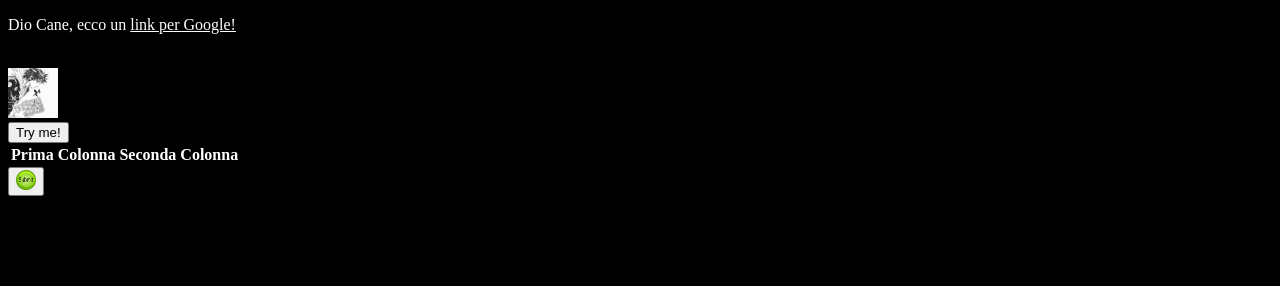
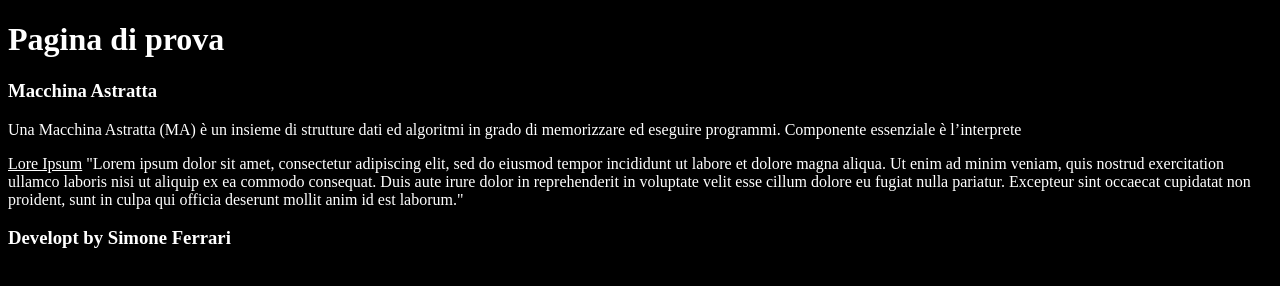
Before and after one commit to machinegunkelly96/machinegunkelly96.github.io, a plain HTML site: page index.html in a window 1280 px wide. Drawn offline with Linux system fonts and the light colour scheme; files whose address does not match are found by name.

Commit message:
Update index.html

```diff
--- a/index.html
+++ b/index.html
@@ -13,20 +13,28 @@
   </head>
 
   <body>
-    <p> Dio Cane, ecco un <a href="https://www.google.com/"> link per Google! </a></p> <br>
-    <img src="C:\Users\Utente\Documents\GitHub\machinegunkelly96.github.io\chrollo.jpg" width="50px" height="50px" alt="Head of The Spider"><br>
-    <button onclick="button1Click()"> Try me! </button>
-    <br>
-    <table>
-      <tr>
-        <th>Prima Colonna</th>
-        <th>Seconda Colonna</th>
-      </tr>
-    </table>
+    <header>
+      <h1>Pagina di prova </h1>
+    </header>
+    <article>
+      <section>
+        <h1>Macchina Astratta</h1>
+        <p>Una Macchina Astratta (MA) è un insieme di strutture
+          dati ed algoritmi in grado di memorizzare ed eseguire
+          programmi. Componente essenziale è l’interprete</p>
+      </section>
+      <aside>
+        <a href="https://it.lipsum.com/">Lore Ipsum</a>
+        "Lorem ipsum dolor sit amet, consectetur adipiscing elit, sed do eiusmod tempor incididunt ut labore et dolore magna aliqua.
+        Ut enim ad minim veniam, quis nostrud exercitation ullamco laboris nisi ut aliquip ex ea commodo consequat. Duis aute irure dolor
+        in reprehenderit in voluptate velit esse cillum dolore eu fugiat nulla pariatur. Excepteur sint occaecat cupidatat non proident, sunt in
+        culpa qui officia deserunt mollit anim id est laborum."
+      </aside>
 
-    <form>
-      <button type="submit"> <img src="C:\Users\Utente\Documents\GitHub\machinegunkelly96.github.io\img\submit.jpg" width="20px" height="20px"></button>
-    </form>
+      <footer>
+        <h3>Developt by Simone Ferrari</h3>
+      </footer>
+    </article>
   </body>
 
 </html>
```
